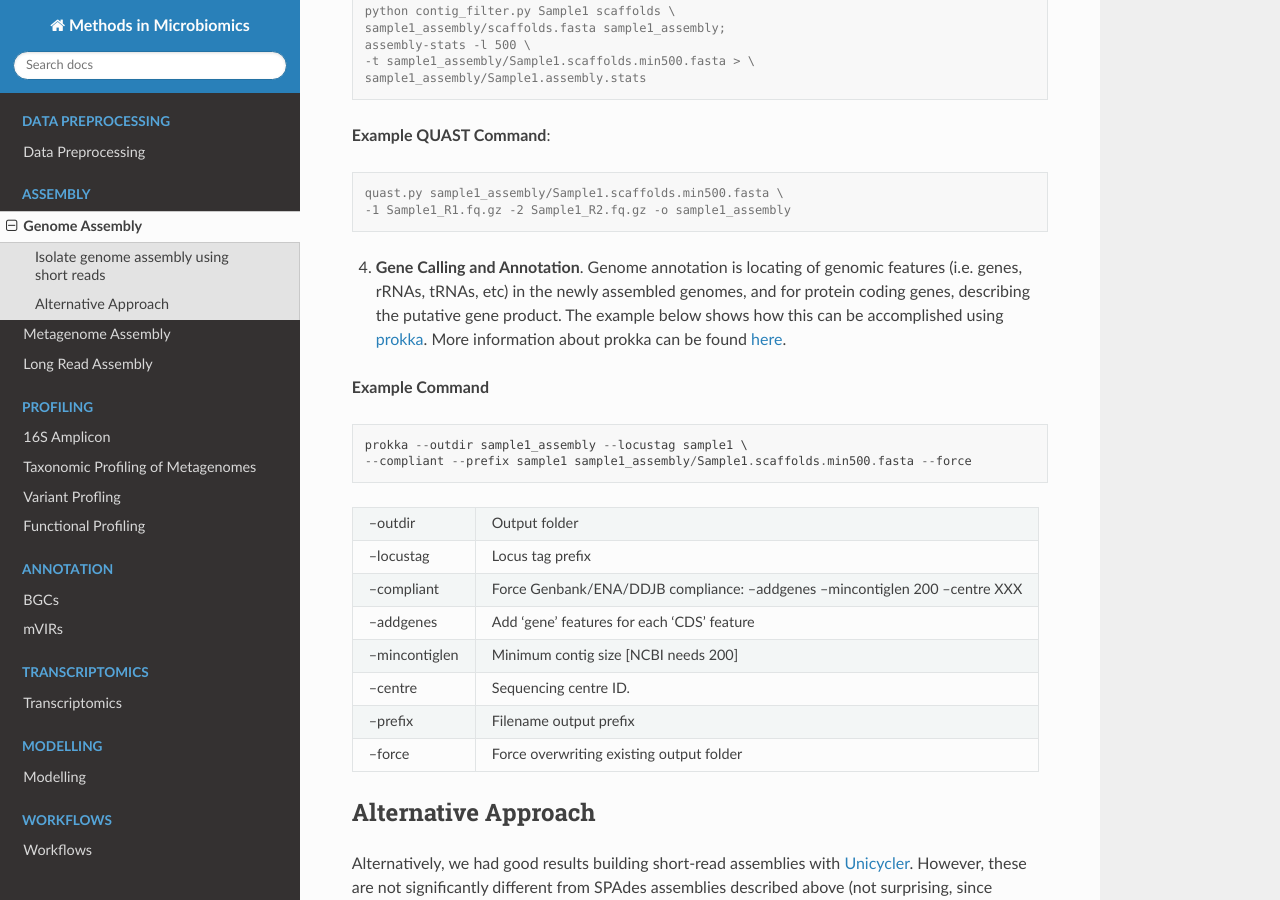
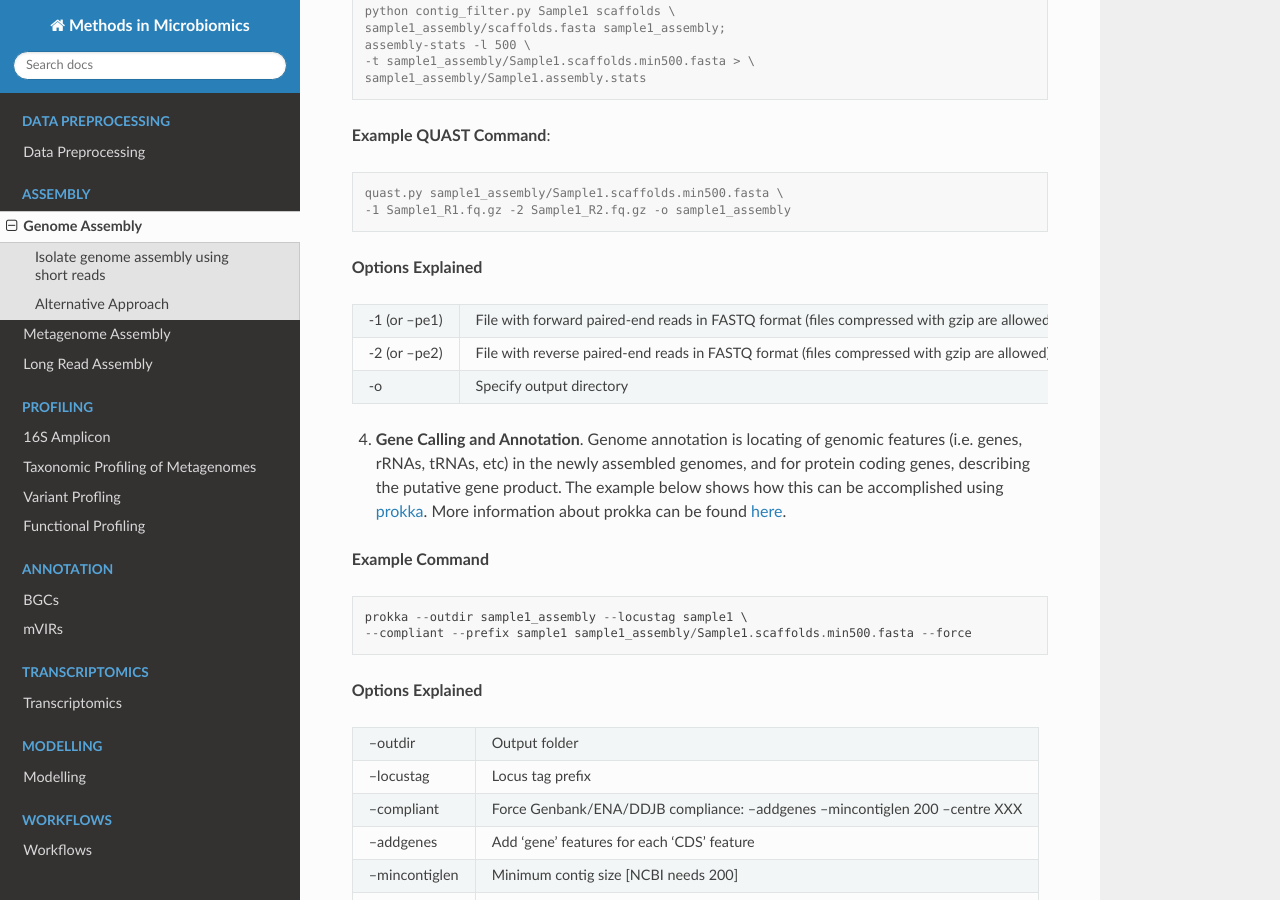
Before and after one commit to MicrobiologyETHZ/Methods_in_Microbiomics, a Sphinx documentation site: the page built from docs/assembly/genome_assembly.rst, in a window 1280 px wide and 900 px high, scrolled down 2885 px. Built offline with Sphinx 7.4.7 and the Read the Docs theme 2.0.0, drawn with Linux system fonts in a browser that asks for light colours.

Commit message:
'Options Explained' for QUAST command + two small corrections re. other 'Options Explained'

```diff
--- a/docs/assembly/genome_assembly.rst
+++ b/docs/assembly/genome_assembly.rst
@@ -46,7 +46,7 @@ Isolate genome assembly using short reads
 ================     =====================================================================================================
 -t                   Number of threads
 --isolate            Use SPAdes isolate mode
---pe-1               Forward reads
+--pe1-1              Forward reads
 --pe1-2              Reverse reads
 -o                   Specify output directory
 ================     =====================================================================================================
@@ -83,6 +83,13 @@ Isolate genome assembly using short reads
     quast.py sample1_assembly/Sample1.scaffolds.min500.fasta \
     -1 Sample1_R1.fq.gz -2 Sample1_R2.fq.gz -o sample1_assembly
 
+**Options Explained**
+
+================     =====================================================================================================
+-1 (or --pe1)        File with forward paired-end reads in FASTQ format (files compressed with gzip are allowed).
+-2 (or --pe2)        File with reverse paired-end reads in FASTQ format (files compressed with gzip are allowed).
+-o                   Specify output directory
+================     =====================================================================================================
 
 4. **Gene Calling and Annotation**. Genome annotation is locating of genomic features (i.e. genes, rRNAs, tRNAs, etc) in the newly assembled genomes, and for protein coding genes, describing the putative gene product. The example below shows how this can be accomplished using prokka_. More information about prokka can be found here_.
 
@@ -96,6 +103,8 @@ Isolate genome assembly using short reads
 
     prokka --outdir sample1_assembly --locustag sample1 \
     --compliant --prefix sample1 sample1_assembly/Sample1.scaffolds.min500.fasta --force
+
+**Options Explained**
 
 ================     =====================================================================================================
 --outdir             Output folder
```
